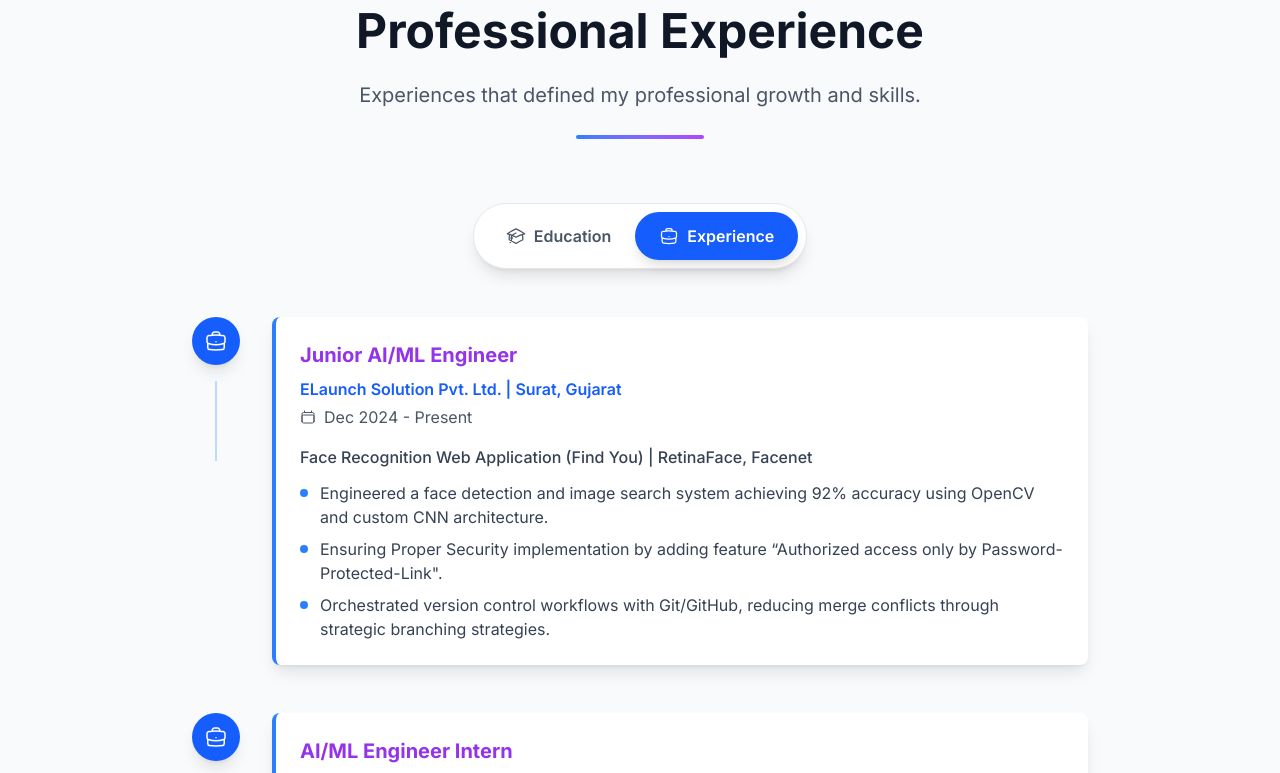
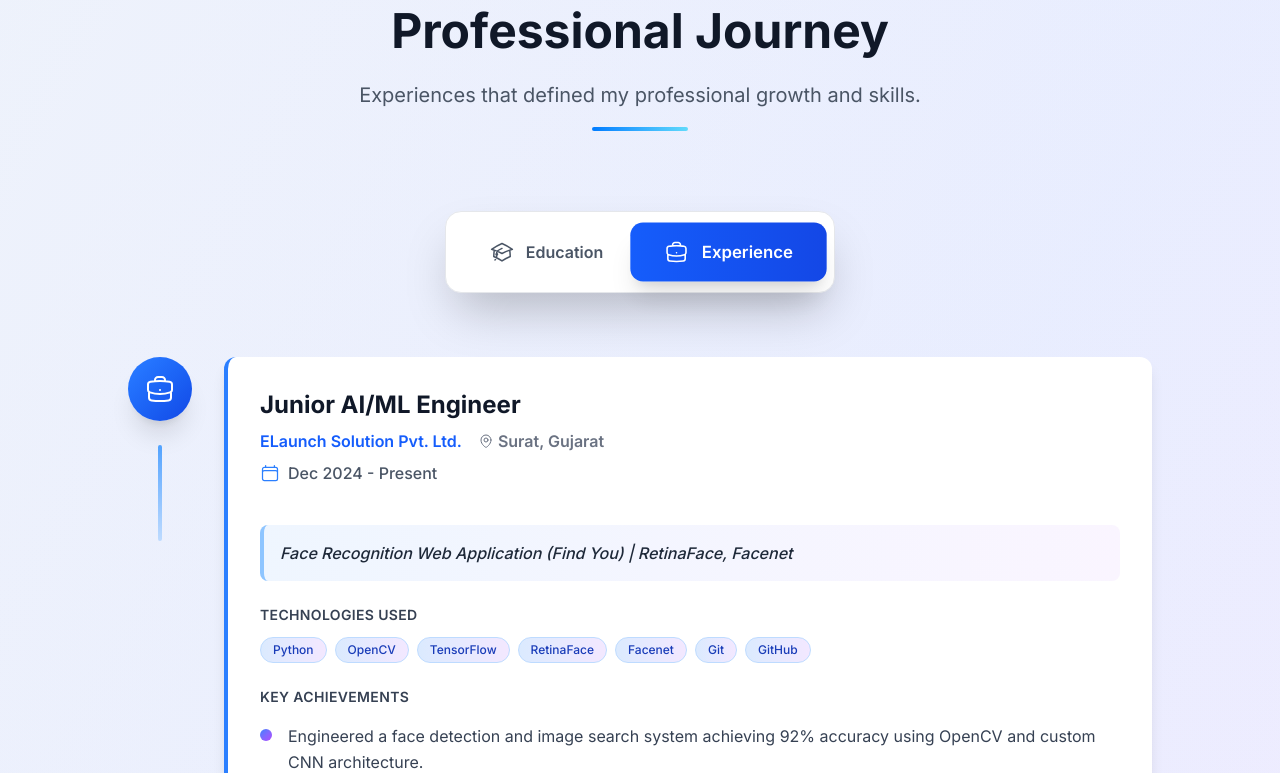
Before and after one commit to NI3singh/Portfolio, a React (Vite) app: page / in a window 1280 px wide. Shown: the part 1140-1913 px from the top of the page. Built offline with nearby package versions, Linux system fonts and the light colour scheme.

Commit message:
Updated Experience Section Cards, Animations and design

```diff
--- a/src/components/Experience.tsx
+++ b/src/components/Experience.tsx
@@ -1,5 +1,5 @@
 import React, { useState } from 'react';
-import { BriefcaseIcon, AcademicCapIcon, CalendarIcon } from '@heroicons/react/24/outline';
+import { BriefcaseIcon, AcademicCapIcon, CalendarIcon, MapPinIcon, TrophyIcon } from '@heroicons/react/24/outline';
 import SectionSeparator from '@/components/SectionSeparator';
 
 interface ExperienceItem {
@@ -10,6 +10,9 @@ interface ExperienceItem {
   duration: string;
   description?: string;
   responsibilities: string[];
+  technologies: string[];
+  projectGif?: string;
+  thumbnail?: string;
 }
 
 interface EducationItem {
@@ -21,10 +24,12 @@ interface EducationItem {
   grade?: string;
   description?: string;
   achievements: string[];
+  subjects?: string[];
 }
 
 const ExperienceEducationSection: React.FC = () => {
   const [activeTab, setActiveTab] = useState<'experience' | 'education'>('experience');
+  const [hoveredCard, setHoveredCard] = useState<number | null>(null);
 
   const experienceData: ExperienceItem[] = [
     {
@@ -36,9 +41,11 @@ const ExperienceEducationSection: React.FC = () => {
       description: 'Face Recognition Web Application (Find You) | RetinaFace, Facenet',
       responsibilities: [
         'Engineered a face detection and image search system achieving 92% accuracy using OpenCV and custom CNN architecture.',
-        'Ensuring Proper Security implementation by adding feature “Authorized access only by Password-Protected-Link".',
+        'Ensuring Proper Security implementation by adding feature "Authorized access only by Password-Protected-Link".',
         'Orchestrated version control workflows with Git/GitHub, reducing merge conflicts through strategic branching strategies.'
-      ]
+      ],
+      technologies: ['Python', 'OpenCV', 'TensorFlow', 'RetinaFace', 'Facenet', 'Git', 'GitHub'],
+      thumbnail: '/api/placeholder/300/200'
     },
     {
       id: 2,
@@ -50,7 +57,9 @@ const ExperienceEducationSection: React.FC = () => {
       responsibilities: [
         'Applied MLOps concepts to create a robust machine learning pipeline.',
         'Developed Python backend processing 5,000+ student records with 98.5% data integrity through efficient ETL processes.'
-      ]
+      ],
+      technologies: ['Python', 'NumPy', 'Pandas', 'MLOps', 'Data Analysis'],
+      thumbnail: '/api/placeholder/300/200'
     },
     {
       id: 3,
@@ -63,7 +72,9 @@ const ExperienceEducationSection: React.FC = () => {
         'Developed an intelligent chatbot for movie ticket booking using DialogFlow CX.',
         'Implemented natural language processing to handle user queries and booking workflows.',
         'Identified and resolved 50+ critical bugs across 4 web applications through systematic testing methodologies.'
-      ]
+      ],
+      technologies: ['DialogFlow CX', 'NLP', 'JavaScript', 'Node.js', 'Testing'],
+      thumbnail: '/api/placeholder/300/200'
     }
   ];
 
@@ -80,7 +91,8 @@ const ExperienceEducationSection: React.FC = () => {
         'Completed multiple projects in Computer Vision and Natural Language Processing.',
         'Scored 10.0 SGPA in 8th semester.',
         'Participated in various hackathons and coding competitions.'
-      ]
+      ],
+      subjects: ['Machine Learning', 'Deep Learning', 'Computer Vision', 'NLP', 'Data Structures', 'Algorithms']
     },
     {
       id: 2,
@@ -88,12 +100,13 @@ const ExperienceEducationSection: React.FC = () => {
       institution: 'MT Jariwala Madhyamik Shala',
       location: 'Surat, Gujarat',
       duration: '2018 - 2021',
-      grade: 'Subjects: PCM',
+      grade: 'Percentage: 52.31%',
       achievements: [
         'Participated in District level science competitions and exhibitions and secured 2nd positions.',
         'Participated in various Games and Sports events at school level.',
         'Well-behaved and disciplined student with a keen interest in science and mathematics.',
-      ]
+      ],
+      subjects: ['Physics', 'Chemistry', 'Mathematics']
     },
     {
       id: 3,
@@ -110,127 +123,227 @@ const ExperienceEducationSection: React.FC = () => {
     }
   ];
 
+  const TechnologyBadge: React.FC<{ tech: string }> = ({ tech }) => (
+    <span className="inline-flex items-center px-3 py-1 rounded-full text-xs font-medium bg-gradient-to-r from-blue-100 to-purple-100 text-blue-800 border border-blue-200 hover:from-blue-200 hover:to-purple-200 transition-all duration-300 transform hover:scale-105">
+      {tech}
+    </span>
+  );
+
+  const SubjectBadge: React.FC<{ subject: string }> = ({ subject }) => (
+    <span className="inline-flex items-center px-3 py-1 rounded-full text-xs font-medium bg-gradient-to-r from-purple-100 to-pink-100 text-purple-800 border border-purple-200 hover:from-purple-200 hover:to-pink-200 transition-all duration-300 transform hover:scale-105">
+      {subject}
+    </span>
+  );
+
   const ExperienceCard: React.FC<{ item: ExperienceItem; index: number }> = ({ item, index }) => (
-    <div className="flex mb-12 animate-fade-in-up" style={{ animationDelay: `${index * 0.1}s` }}>
-      <div className="flex flex-col items-center mr-8">
-        <div className="w-12 h-12 bg-blue-600 rounded-full flex items-center justify-center shadow-lg">
-          <BriefcaseIcon className="w-6 h-6 text-white" />
+    <div className="flex mb-16 group">
+      {/* Timeline */}
+      <div className="flex flex-col items-center mr-8 relative">
+        <div className={`w-16 h-16 bg-gradient-to-br from-blue-500 to-blue-700 rounded-full flex items-center justify-center shadow-xl transform transition-all duration-500 group-hover:scale-110 group-hover:shadow-2xl ${hoveredCard === item.id ? 'ring-4 ring-blue-300 ring-opacity-50' : ''}`}>
+          <BriefcaseIcon className="w-8 h-8 text-white" />
         </div>
         {index < experienceData.length - 1 && (
-          <div className="w-0.5 h-20 bg-blue-200 mt-4"></div>
+          <div className="w-1 h-24 bg-gradient-to-b from-blue-400 to-blue-200 mt-6 rounded-full relative overflow-hidden">
+            <div className="absolute inset-0 bg-gradient-to-b from-blue-600 to-blue-400 transform translate-y-full group-hover:translate-y-0 transition-transform duration-700"></div>
+          </div>
         )}
       </div>
 
-      <div className="flex-1 bg-white rounded-lg shadow-lg p-6 border-l-4 border-blue-500">
-        <h3 className="text-xl font-bold experience-title mb-2">{item.title}</h3>
-        <div className="text-blue-600 font-semibold mb-1">{item.company} | {item.location}</div>
+      {/* Card Content */}
+      <div
+        className="flex-1 bg-white rounded-xl shadow-lg hover:shadow-2xl p-8 border-l-4 border-blue-500 transform transition-all duration-500 hover:-translate-y-2 cursor-pointer relative overflow-hidden group"
+        onMouseEnter={() => setHoveredCard(item.id)}
+        onMouseLeave={() => setHoveredCard(null)}
+      >
+        {/* Background Animation */}
+        <div className="absolute inset-0 bg-gradient-to-br from-blue-50 to-purple-50 opacity-0 group-hover:opacity-100 transition-opacity duration-500"></div>
+
+        <div className="relative z-10">
+          {/* Header */}
+          <div className="flex flex-col lg:flex-row lg:items-start lg:justify-between mb-6">
+            <div className="flex-1">
+              <h3 className="text-2xl font-bold text-gray-900 mb-2 group-hover:text-blue-700 transition-colors duration-300">
+                {item.title}
+              </h3>
+              <div className="text-blue-600 font-semibold mb-2 flex items-center">
+                <span className="mr-4">{item.company}</span>
+                <span className="flex items-center text-gray-500">
+                  <MapPinIcon className="w-4 h-4 mr-1" />
+                  {item.location}
+                </span>
+              </div>
               <div className="flex items-center text-gray-600 mb-4">
-          <CalendarIcon className="w-4 h-4 mr-2" />
-          {item.duration}
+                <CalendarIcon className="w-5 h-5 mr-2 text-blue-500" />
+                <span className="font-medium">{item.duration}</span>
+              </div>
+            </div>
           </div>
 
+          {/* Project Description */}
           {item.description && (
-          <div className="text-gray-700 font-medium mb-3">{item.description}</div>
+            <div className="bg-gradient-to-r from-blue-50 to-purple-50 rounded-lg p-4 mb-6 border-l-4 border-blue-300">
+              <p className="text-gray-800 font-medium italic">{item.description}</p>
+            </div>
           )}
 
-        <ul className="space-y-2">
+          {/* Technologies */}
+          <div className="mb-6">
+            <h4 className="text-sm font-semibold text-gray-700 mb-3 uppercase tracking-wide">Technologies Used</h4>
+            <div className="flex flex-wrap gap-2">
+              {item.technologies.map((tech, idx) => (
+                <TechnologyBadge key={idx} tech={tech} />
+              ))}
+            </div>
+          </div>
+
+          {/* Responsibilities */}
+          <div>
+            <h4 className="text-sm font-semibold text-gray-700 mb-4 uppercase tracking-wide">Key Achievements</h4>
+            <ul className="space-y-3">
               {item.responsibilities.map((resp, idx) => (
-            <li key={idx} className="flex items-start text-gray-700">
-              <span className="w-2 h-2 bg-blue-500 rounded-full mr-3 mt-2 flex-shrink-0"></span>
-              {resp}
+                <li key={idx} className="flex items-start text-gray-700 group/item">
+                  <span className="w-3 h-3 bg-gradient-to-br from-blue-500 to-purple-500 rounded-full mr-4 mt-1.5 flex-shrink-0 transform transition-all duration-300 group-hover/item:scale-125"></span>
+                  <span className="leading-relaxed">{resp}</span>
                 </li>
               ))}
             </ul>
           </div>
         </div>
+      </div>
+    </div>
   );
 
   const EducationCard: React.FC<{ item: EducationItem; index: number }> = ({ item, index }) => (
-    <div className="flex mb-12 animate-fade-in-up" style={{ animationDelay: `${index * 0.1}s` }}>
-      <div className="flex flex-col items-center mr-8">
-        <div className="w-12 h-12 bg-purple-600 rounded-full flex items-center justify-center shadow-lg">
-          <AcademicCapIcon className="w-6 h-6 text-white" />
+    <div className="flex mb-16 group">
+      {/* Timeline */}
+      <div className="flex flex-col items-center mr-8 relative">
+        <div className={`w-16 h-16 bg-gradient-to-br from-purple-500 to-purple-700 rounded-full flex items-center justify-center shadow-xl transform transition-all duration-500 group-hover:scale-110 group-hover:shadow-2xl ${hoveredCard === item.id ? 'ring-4 ring-purple-300 ring-opacity-50' : ''}`}>
+          <AcademicCapIcon className="w-8 h-8 text-white" />
         </div>
         {index < educationData.length - 1 && (
-          <div className="w-0.5 h-20 bg-purple-200 mt-4"></div>
+          <div className="w-1 h-24 bg-gradient-to-b from-purple-400 to-purple-200 mt-6 rounded-full relative overflow-hidden">
+            <div className="absolute inset-0 bg-gradient-to-b from-purple-600 to-purple-400 transform translate-y-full group-hover:translate-y-0 transition-transform duration-700"></div>
+          </div>
         )}
       </div>
 
-      <div className="flex-1 bg-white rounded-lg shadow-lg p-6 border-l-4 border-purple-500">
-        <h3 className="text-xl font-bold education-title mb-2">{item.degree}</h3>
-        <div className="text-purple-600 font-semibold mb-1">{item.institution} | {item.location}</div>
+      {/* Card Content */}
+      <div
+        className="flex-1 bg-white rounded-xl shadow-lg hover:shadow-2xl p-8 border-l-4 border-purple-500 transform transition-all duration-500 hover:-translate-y-2 cursor-pointer relative overflow-hidden group"
+        onMouseEnter={() => setHoveredCard(item.id)}
+        onMouseLeave={() => setHoveredCard(null)}
+      >
+        {/* Background Animation */}
+        <div className="absolute inset-0 bg-gradient-to-br from-purple-50 to-pink-50 opacity-0 group-hover:opacity-100 transition-opacity duration-500"></div>
+
+        <div className="relative z-10">
+          {/* Header */}
+          <div className="mb-6">
+            <h3 className="text-2xl font-bold text-gray-900 mb-2 group-hover:text-purple-700 transition-colors duration-300">
+              {item.degree}
+            </h3>
+            <div className="text-purple-600 font-semibold mb-2 flex items-center">
+              <span className="mr-4">{item.institution}</span>
+              <span className="flex items-center text-gray-500">
+                <MapPinIcon className="w-4 h-4 mr-1" />
+                {item.location}
+              </span>
+            </div>
             <div className="flex items-center justify-between mb-4">
               <div className="flex items-center text-gray-600">
-            <CalendarIcon className="w-4 h-4 mr-2" />
-            {item.duration}
+                <CalendarIcon className="w-5 h-5 mr-2 text-purple-500" />
+                <span className="font-medium">{item.duration}</span>
               </div>
               {item.grade && (
-            <div className="text-green-600 font-semibold">{item.grade}</div>
+                <div className="flex items-center bg-green-100 px-4 py-2 rounded-full">
+                  <TrophyIcon className="w-5 h-5 mr-2 text-green-600" />
+                  <span className="text-green-700 font-bold">{item.grade}</span>
+                </div>
               )}
             </div>
+          </div>
 
-        {item.description && (
-          <div className="text-gray-700 font-medium mb-3">{item.description}</div>
+          {/* Subjects */}
+          {item.subjects && (
+            <div className="mb-6">
+              <h4 className="text-sm font-semibold text-gray-700 mb-3 uppercase tracking-wide">Key Subjects</h4>
+              <div className="flex flex-wrap gap-2">
+                {item.subjects.map((subject, idx) => (
+                  <SubjectBadge key={idx} subject={subject} />
+                ))}
+              </div>
+            </div>
           )}
 
-        <ul className="space-y-2">
+          {/* Description */}
+          {item.description && (
+            <div className="bg-gradient-to-r from-purple-50 to-pink-50 rounded-lg p-4 mb-6 border-l-4 border-purple-300">
+              <p className="text-gray-800 font-medium italic">{item.description}</p>
+            </div>
+          )}
+
+          {/* Achievements */}
+          <div>
+            <h4 className="text-sm font-semibold text-gray-700 mb-4 uppercase tracking-wide">Achievements & Activities</h4>
+            <ul className="space-y-3">
               {item.achievements.map((achievement, idx) => (
-            <li key={idx} className="flex items-start text-gray-700">
-              <span className="w-2 h-2 bg-purple-500 rounded-full mr-3 mt-2 flex-shrink-0"></span>
-              {achievement}
+                <li key={idx} className="flex items-start text-gray-700 group/item">
+                  <span className="w-3 h-3 bg-gradient-to-br from-purple-500 to-pink-500 rounded-full mr-4 mt-1.5 flex-shrink-0 transform transition-all duration-300 group-hover/item:scale-125"></span>
+                  <span className="leading-relaxed">{achievement}</span>
                 </li>
               ))}
             </ul>
+          </div>
+        </div>
       </div>
     </div>
   );
 
   return (
     <>
-    <section id="experience" className="bg-gray-50 py-20 md:py-28">
-      <div className="container mx-auto px-6">
-        <div className="text-center mb-16">
+      <section id="experience" className="bg-gradient-to-br from-gray-50 via-blue-50 to-purple-50 py-20 md:py-28 relative overflow-hidden">
+        {/* Background Pattern */}
+        <div className="absolute inset-0 opacity-5">
+          <div className="absolute top-0 left-0 w-full h-full bg-gradient-to-br from-blue-600 to-purple-600"></div>
+        </div>
+
+        <div className="container mx-auto px-6 relative z-10">
+          <div className="text-center mb-20">
             <h2 className="text-4xl md:text-5xl font-bold mb-6 animate-fade-in-up text-gray-900">
-            {activeTab === 'experience' ? 'Professional Experience' : 'Educational Background'}
+              {activeTab === 'experience' ? 'Professional Journey' : 'Educational Foundation'}
             </h2>
-          <p
-            className="text-xl text-gray-600 max-w-3xl mx-auto animate-fade-in-up leading-relaxed"
-            style={{ animationDelay: '0.2s' }}
-          >
+            <p className="text-xl text-gray-600 max-w-4xl mx-auto leading-relaxed">
               {activeTab === 'experience'
                 ? 'Experiences that defined my professional growth and skills.'
                 : 'A timeline of my academic milestones and achievements.'}
             </p>
-          <div
-            className="w-32 h-1 bg-gradient-to-r from-blue-500 to-purple-500 mx-auto mt-6 rounded-full animate-fade-in-up"
-            style={{ animationDelay: '0.3s' }}
-          ></div>
+            <div className="w-24 h-1 bg-gradient-to-r from-secondary to-accent mx-auto mt-4 animate-fade-in-up rounded-full" style={{animationDelay: '0.3s'}}></div>
           </div>
 
-        {/* Toggle Switch */}
-        <div className="flex justify-center mb-12 animate-fade-in-up" style={{ animationDelay: '0.4s' }}>
-          <div className="bg-white rounded-full p-2 shadow-lg border border-gray-200">
+          {/* Enhanced Toggle Switch */}
+          <div className="flex justify-center mb-16">
+            <div className="bg-white rounded-2xl p-3 shadow-2xl border border-gray-200 backdrop-blur-sm">
               <div className="flex relative">
                 <button
                   onClick={() => setActiveTab('education')}
-                className={`px-6 py-3 rounded-full font-semibold transition-all duration-300 flex items-center ${
+                  className={`px-8 py-4 rounded-xl font-semibold transition-all duration-500 flex items-center transform ${
                     activeTab === 'education'
-                    ? 'bg-purple-600 text-white shadow-lg'
-                    : 'text-gray-600 hover:text-purple-600'
+                      ? 'bg-gradient-to-r from-purple-600 to-purple-700 text-white shadow-xl scale-105'
+                      : 'text-gray-600 hover:text-purple-600 hover:bg-purple-50'
                   }`}
                 >
-                <AcademicCapIcon className="w-5 h-5 mr-2" />
+                  <AcademicCapIcon className="w-6 h-6 mr-3" />
                   Education
                 </button>
                 <button
                   onClick={() => setActiveTab('experience')}
-                className={`px-6 py-3 rounded-full font-semibold transition-all duration-300 flex items-center ${
+                  className={`px-8 py-4 rounded-xl font-semibold transition-all duration-500 flex items-center transform ${
                     activeTab === 'experience'
-                    ? 'bg-blue-600 text-white shadow-lg'
-                    : 'text-gray-600 hover:text-blue-600'
+                      ? 'bg-gradient-to-r from-blue-600 to-blue-700 text-white shadow-xl scale-105'
+                      : 'text-gray-600 hover:text-blue-600 hover:bg-blue-50'
                   }`}
                 >
-                <BriefcaseIcon className="w-5 h-5 mr-2" />
+                  <BriefcaseIcon className="w-6 h-6 mr-3" />
                   Experience
                 </button>
               </div>
@@ -238,15 +351,15 @@ const ExperienceEducationSection: React.FC = () => {
           </div>
 
           {/* Content */}
-        <div className="max-w-4xl mx-auto">
+          <div className="max-w-5xl mx-auto">
             {activeTab === 'experience' ? (
-            <div>
+              <div className="space-y-8">
                 {experienceData.map((item, index) => (
                   <ExperienceCard key={item.id} item={item} index={index} />
                 ))}
               </div>
             ) : (
-            <div>
+              <div className="space-y-8">
                 {educationData.map((item, index) => (
                   <EducationCard key={item.id} item={item} index={index} />
                 ))}
@@ -258,6 +371,7 @@ const ExperienceEducationSection: React.FC = () => {
 
       <SectionSeparator fromDark={false} />
     </>
-)};
+  );
+};
 
 export default ExperienceEducationSection;
```
Lines whose indentation alone changed are shown as unchanged.
